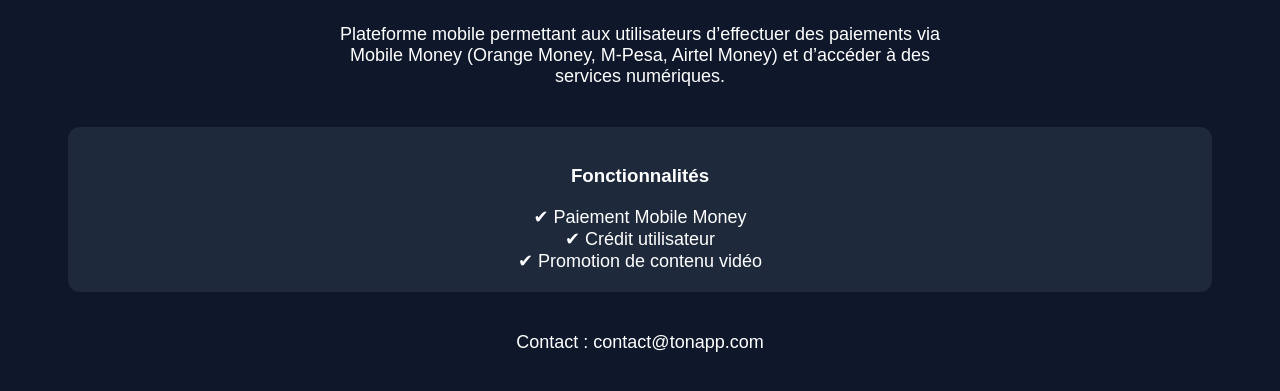
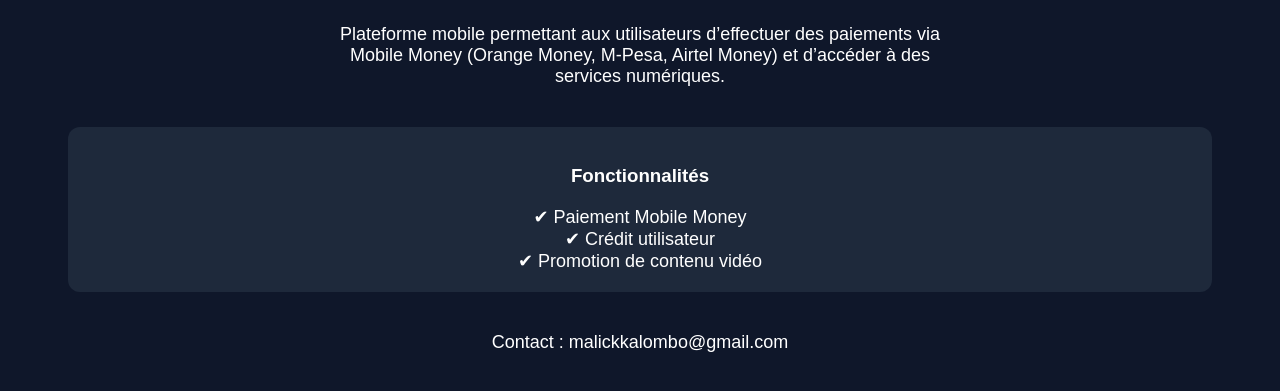
Before and after one commit to developpapple/Nexaro-X, a plain HTML site: page index.html in a window 1280 px wide. Shown: the part 143-534 px from the top of the page. Drawn offline with Linux system fonts and the light colour scheme.

Commit message:
Update index.html

```diff
--- a/index.html
+++ b/index.html
@@ -44,7 +44,7 @@
   </div>
 
   <p style="margin-top:40px;">
-    Contact : contact@tonapp.com
+    Contact : malickkalombo@gmail.com
   </p>
 
 </body>
```
